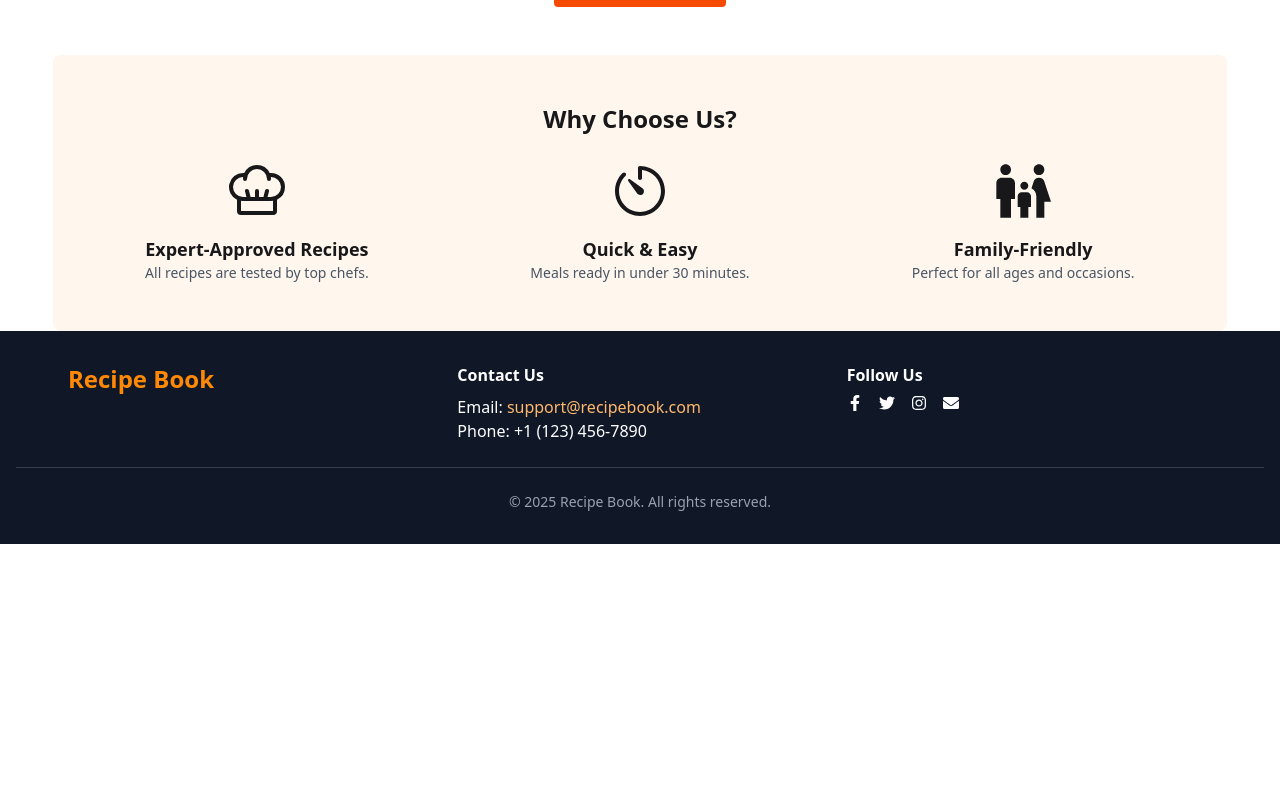
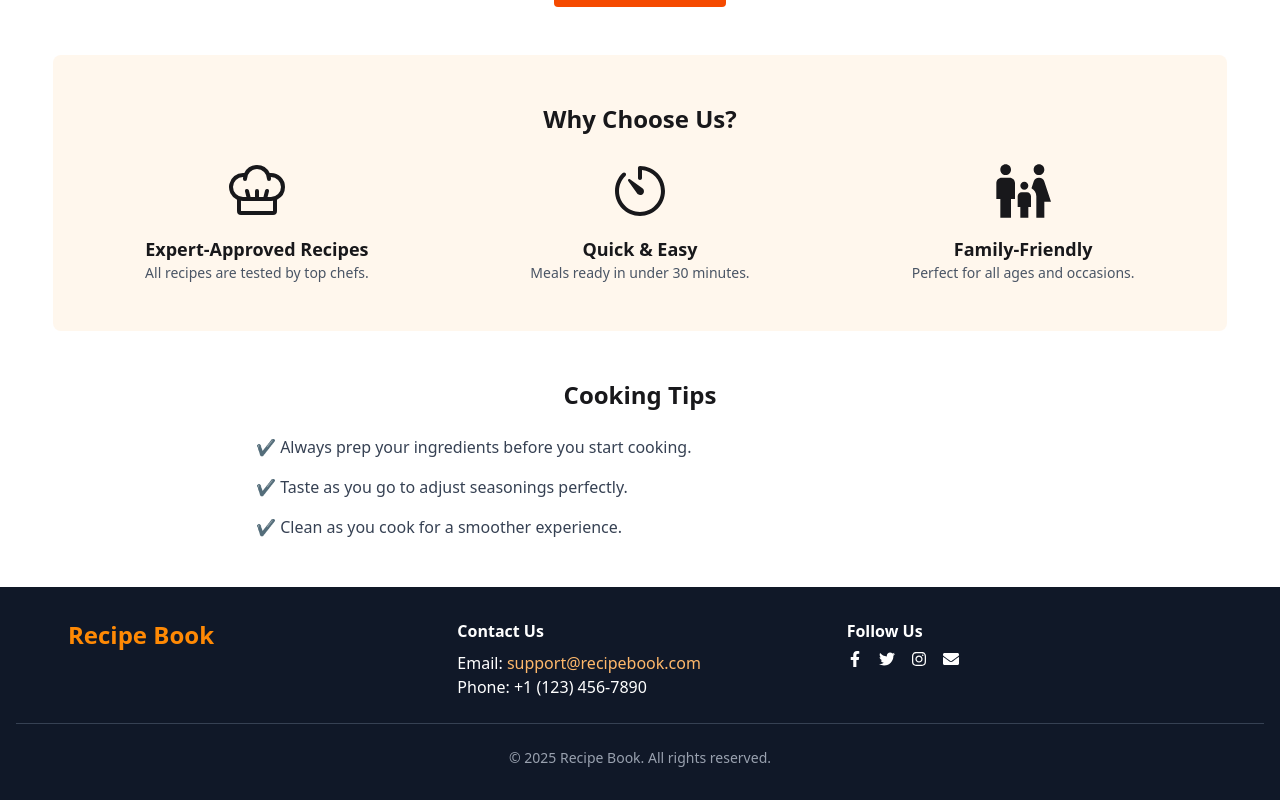
Before and after one commit to forhadreza43/recipe-book-client, a React (Vite) app: page / in a window 1280 px wide. Shown: the part 699-1499 px from the top of the page. Before the commit the page ends 1243 px from the top, so only its background shows below. Built offline with nearby package versions, Linux system fonts and the light colour scheme; no server answers.

Commit message:
Added extra section 2

```diff
--- a/src/components/Home.jsx
+++ b/src/components/Home.jsx
@@ -78,8 +78,14 @@ export default function Home() {
           </div>
         </div>
       </section>
-
-
+      <section className="px-6 py-12">
+        <h2 className="mb-6 text-center text-2xl font-bold">Cooking Tips</h2>
+        <div className="mx-auto max-w-3xl space-y-4 text-gray-700">
+          <p>✔️ Always prep your ingredients before you start cooking.</p>
+          <p>✔️ Taste as you go to adjust seasonings perfectly.</p>
+          <p>✔️ Clean as you cook for a smoother experience.</p>
+        </div>
+      </section>
     </>
   );
 }
```
